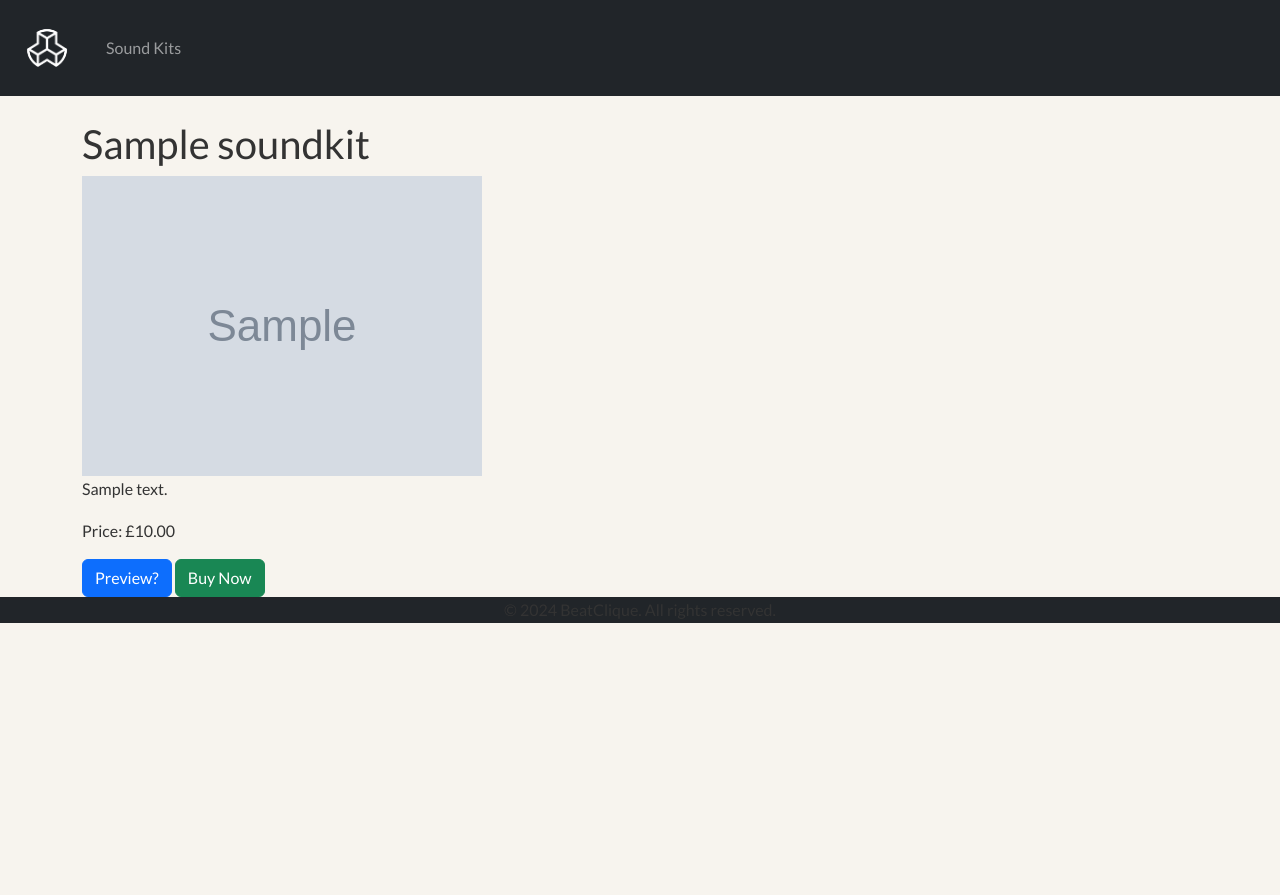
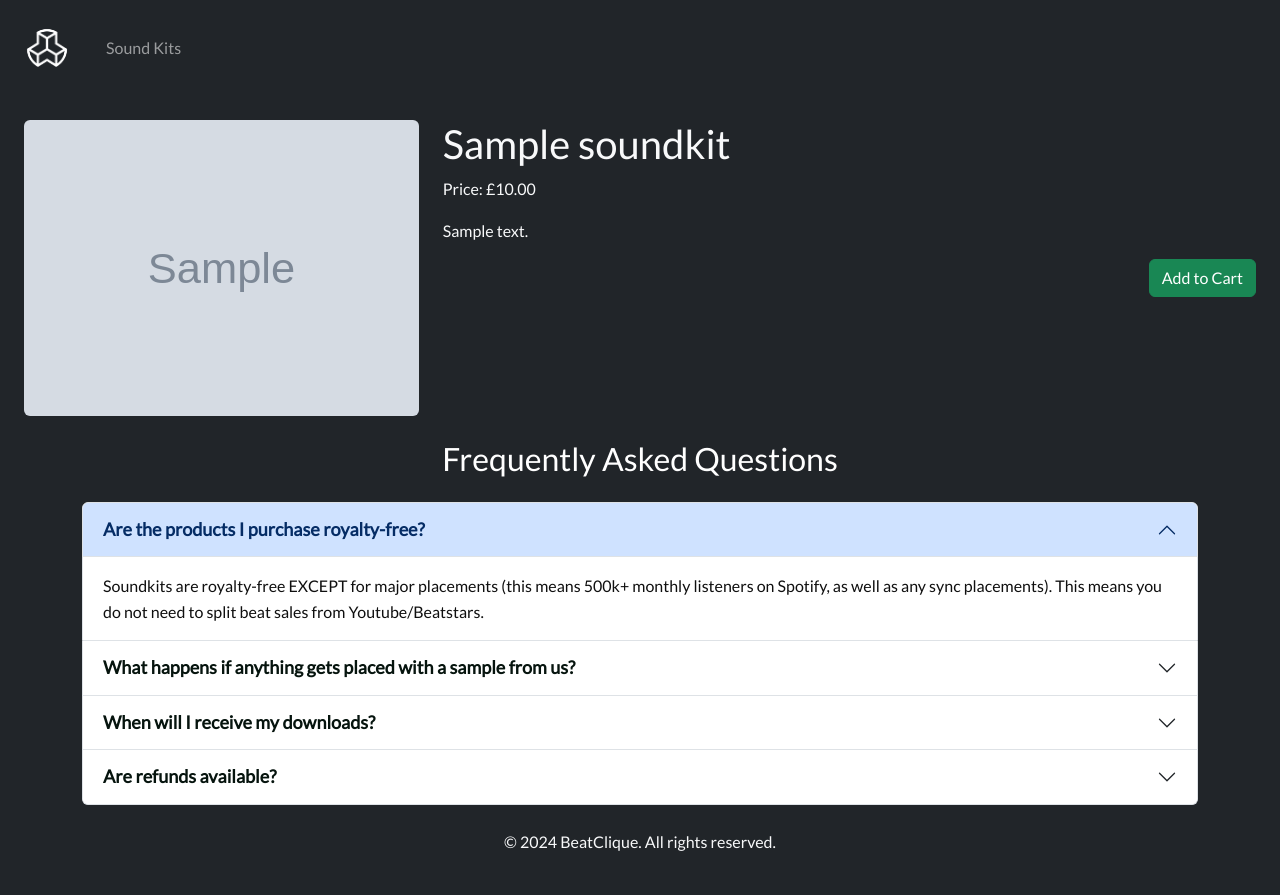
Before and after one commit to CroftsDeveloper/BeatClique_V1, a Django app: page /soundkits/1/ in a window 1280 px wide. Before the commit the page ends 623 px from the top, so only its background shows below. Run offline with Django 5.2, Linux system fonts and the light colour scheme; tables that the repository leaves empty hold one stand-in row (values such as "Sample post"); grey boxes marked "Sample" are stand-in pictures; parts of the project's set-up code (start-up, migrations or seed data) failed here and were passed over; some libraries are stand-ins or nearby versions.

Commit message:
Updated Soundkit Pages: - Unified layout styling in soundkit_list and soundkit_detail - Added a separate container for FAQs in soundkit_detail - Styled price display

```diff
--- a/soundkit/templates/soundkit/soundkit_detail.html
+++ b/soundkit/templates/soundkit/soundkit_detail.html
@@ -5,17 +5,89 @@
 
 {% block content %}
 <!-- Detail view for individual sound kits -->
-<div class="container mt-4">
+<div class="container-fluid bg-dark text-light p-4">
+    <div class="row">
+        <!-- Left column for sound kit image -->
+        <div class="col-md-4">
+            <div class="soundkit-image">
+                <!-- Responsive image display of the sound kit -->
+                <img src="{{ soundkit.image.url }}" alt="Image of {{ soundkit.name }}" class="img-fluid rounded">
+            </div>
+        </div>
+<!-- Right column for sound kit information -->
+<div class="col-md-8">
     <div class="soundkit-detail" role="article">
         <h1>{{ soundkit.name }}</h1>
-        <!-- Responsive image display of the sound kit -->
-        <img src="{{ soundkit.image.url }}" alt="Image of {{ soundkit.name }}" style="max-width: 100%;">
+        <!-- Price placed above the Add to Cart button -->
+        <p class="price">Price: £{{ soundkit.price }}</p>
         <p>{{ soundkit.description }}</p>
-        <!-- Displaying the price of the sound kit -->
-        <p>Price: £{{ soundkit.price }}</p>
-        <!-- Interactive buttons for previewing and purchasing the sound kit -->
-        <a href="#" class="btn btn-primary" role="button">Preview?</a>
-        <a href="#" class="btn btn-success" role="button">Buy Now</a>
+        <!-- Interactive button for purchasing the sound kit -->
+        <div class="text-end">
+            <a href="#" class="btn btn-success" role="button">Add to Cart</a>
+        </div>
     </div>
 </div>
+
+
+<!-- FAQs Section -->
+<section class="faq-section py-4 bg-dark">
+    <div class="container">
+        <h2 class="text-center mb-4">Frequently Asked Questions</h2>
+        <div class="accordion" id="faqAccordion">
+            <!-- FAQ items -->
+            <div class="accordion-item">
+                <!-- FAQ 1 -->
+                <h3 class="accordion-header" id="faqHeading1">
+                    <button class="accordion-button" type="button" data-bs-toggle="collapse" data-bs-target="#faqCollapse1" aria-expanded="true" aria-controls="faqCollapse1">
+                        Are the products I purchase royalty-free?
+                    </button>
+                </h3>
+                <div id="faqCollapse1" class="accordion-collapse collapse show" aria-labelledby="faqHeading1" data-bs-parent="#faqAccordion">
+                    <div class="accordion-body">
+                        Soundkits are royalty-free EXCEPT for major placements (this means 500k+ monthly listeners on Spotify, as well as any sync placements). This means you do not need to split beat sales from Youtube/Beatstars.
+                    </div>
+                </div>
+            </div>
+            <!-- FAQ 2 -->
+            <div class="accordion-item">
+                <h3 class="accordion-header" id="faqHeading2">
+                    <button class="accordion-button collapsed" type="button" data-bs-toggle="collapse" data-bs-target="#faqCollapse2" aria-expanded="false" aria-controls="faqCollapse2">
+                        What happens if anything gets placed with a sample from us?
+                    </button>
+                </h3>
+                <div id="faqCollapse2" class="accordion-collapse collapse" aria-labelledby="faqHeading2" data-bs-parent="#faqAccordion">
+                    <div class="accordion-body">
+                        We guarantee easy and hassle-free clearance if anything gets placed with a sample from our website
+                    </div>
+                </div>
+            </div>
+            <!-- FAQ 3 -->
+            <div class="accordion-item">
+                <h3 class="accordion-header" id="faqHeading3">
+                    <button class="accordion-button collapsed" type="button" data-bs-toggle="collapse" data-bs-target="#faqCollapse3" aria-expanded="false" aria-controls="faqCollapse3">
+                        When will I receive my downloads?
+                    </button>
+                </h3>
+                <div id="faqCollapse3" class="accordion-collapse collapse" aria-labelledby="faqHeading3" data-bs-parent="#faqAccordion">
+                    <div class="accordion-body">
+                        Downloads of your purchased products will be instantly generated. If for any reason this does not happen, feel free to email us, and we will get back to you ASAP.
+                    </div>
+                </div>
+            </div>
+            <!-- FAQ 4 -->
+            <div class="accordion-item">
+                <h3 class="accordion-header" id="faqHeading4">
+                    <button class="accordion-button collapsed" type="button" data-bs-toggle="collapse" data-bs-target="#faqCollapse4" aria-expanded="false" aria-controls="faqCollapse4">
+                        Are refunds available?
+                    </button>
+                </h3>
+                <div id="faqCollapse4" class="accordion-collapse collapse" aria-labelledby="faqHeading4" data-bs-parent="#faqAccordion">
+                    <div class="accordion-body">
+                        Since our products are digital, we cannot offer refunds for any orders. If you are unsatisfied with your purchase or feel misinformed about a product, send us an email, and we will do our best to work with you.
+                    </div>
+                </div>
+            </div>
+        </div>
+    </div>
+</section>
 {% endblock %}
--- a/static/css/styles.css
+++ b/static/css/styles.css
@@ -7,7 +7,6 @@
 /* Global styles */
 body {
     font-family: 'Lato', sans-serif;
-    background-color: #F7F4EE; /* Off White */
     color: #333333; /* Dark Gray text */
     line-height: 1.6;
     margin: 0;
@@ -50,7 +49,6 @@ html, body {
     box-shadow: 0 4px 8px 0 rgba(0, 0, 0, 0.2);
     transition: 0.3s;
     border-radius: 5px;
-    background-color: #e1dfda; /* Card Background */
     margin-bottom: 20px; /* Add space between cards */
 }
 
@@ -67,7 +65,6 @@ html, body {
 .card-body {
     padding: 15px;
     text-align: center;
-    background-color: #e1dfda; /* Card Background */
 }
 
 /* Additional custom styles */
```
Also changed, not shown: soundkit/templates/soundkit/soundkit_list.html (+23 -17 lines), media/soundkit_covers/BEATCLIQUE_-_POLO.jpg (added), media/soundkit_covers/Resurgence_-_Loop_Kit_Artwork.jpg (added), 2 other files.
